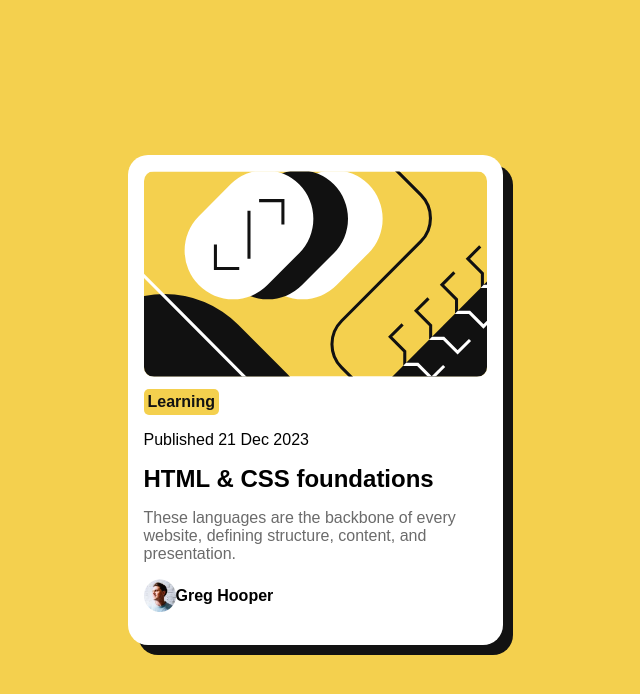
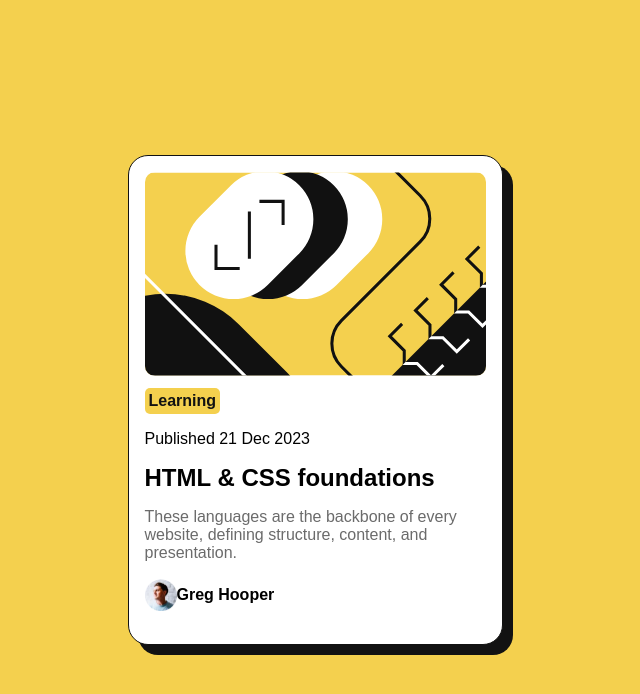
Before and after one commit to rameesha0126/blog-preview-card-main, a plain HTML site: page index.html in a window 1280 px wide. Shown: the whole page, without its empty margins (325-965 px from the left). Drawn offline with Linux system fonts and the light colour scheme; a web font is replaced by a local one.

Commit message:
border added

```diff
--- a/styles.css
+++ b/styles.css
@@ -40,6 +40,7 @@ body {
     text-align: center;
     box-shadow: 10px 10px var(--Gray-950);
     padding: 1rem;
+    border: 1px solid var(--Gray-950);
 }
 
 #illustration-article {
```
